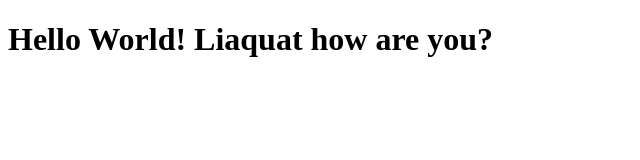
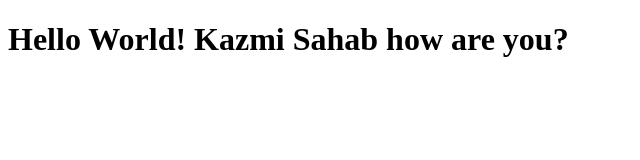
Before and after one commit to MShahzad-pk/BootCamp2020, a plain HTML site: page index.html in a window 1280 px wide. Shown: the whole page, without its empty margins (0-640 px from the left). Drawn offline with Linux system fonts and the light colour scheme.

Commit message:
update index.html
added Kazmi Sahab

```diff
--- a/index.html
+++ b/index.html
@@ -6,6 +6,6 @@
     <title>My first web page</title>
 </head>
 <body>
-    <h1>Hello World! Liaquat how are you?</h1>
+    <h1>Hello World! Kazmi Sahab how are you?</h1>
 </body>
 </html>
```
